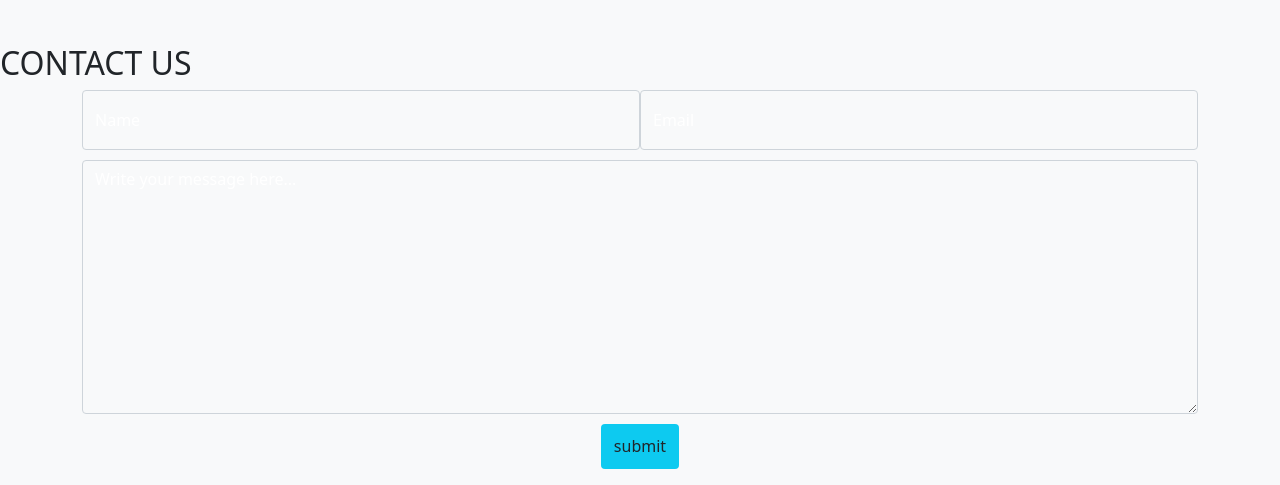
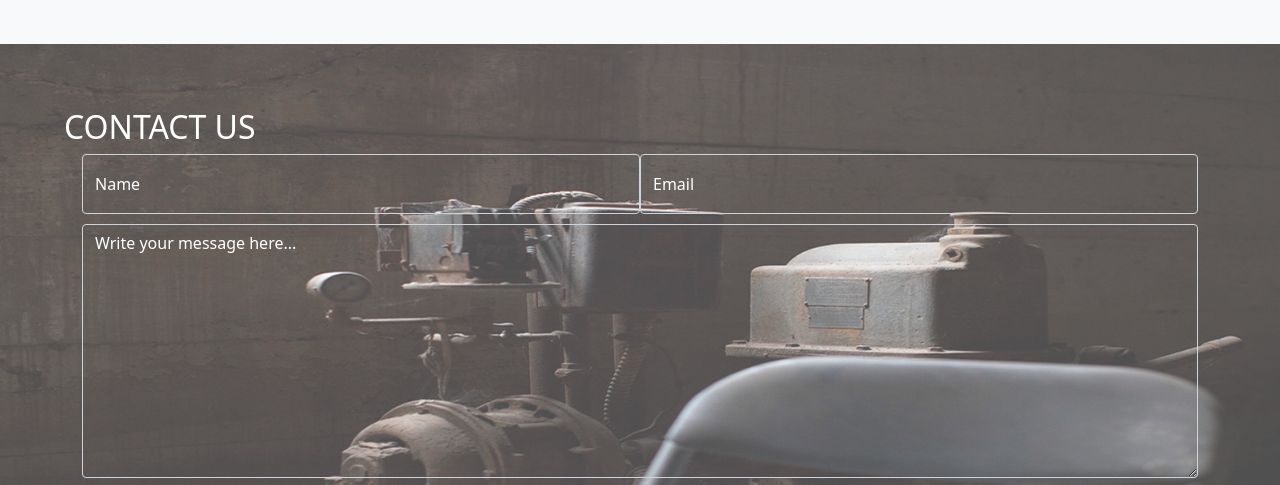
Before and after one commit to simonkairu/Delani-Studio, a plain HTML site: page index.html in a window 1280 px wide. Shown: the part 2469-2954 px from the top of the page. Drawn offline with nearby package versions, Linux system fonts and the light colour scheme.

Commit message:
will change id on the contact section in style.css

```diff
--- a/style.css
+++ b/style.css
@@ -113,7 +113,7 @@ padding-top: 9em;
 
 
 /*style the contact section*/
-.contactUs {
+.contact {
   padding: 5%;
   background-image: url("assets/backgrounds/c_image.jpg");
   background-repeat: no-repeat;
```
